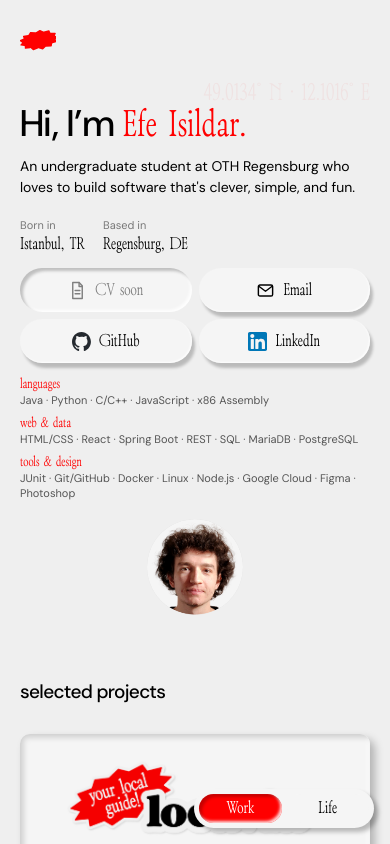
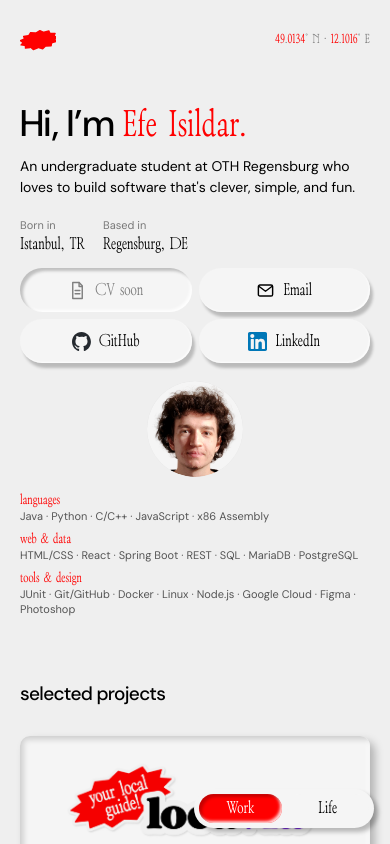
Before and after one commit to efeis/efeis.github.io, a plain HTML site: page index.html in a window 390 px wide. Shown: the top 844 px of the page. Drawn offline with Linux system fonts and the light colour scheme.

Commit message:
reposition skills section and animate coordinates

```diff
--- a/assets/css/main.css
+++ b/assets/css/main.css
@@ -166,6 +166,47 @@ button:focus-visible {
   grid-template-columns: 1fr auto 1fr;
 }
 
+.header-coordinates {
+  justify-self: end;
+  overflow: hidden;
+  color: #00000080;
+  font-family: var(--serif);
+  font-size: clamp(14px, 1.5vw, 20px);
+  letter-spacing: 0.015em;
+  line-height: 1;
+  white-space: nowrap;
+  clip-path: inset(0 100% 0 0);
+  animation: type-header-coordinates 1.5s steps(25, end) 180ms forwards;
+}
+
+.header-coordinates .coordinate-digit {
+  color: #FF0000;
+}
+
+.header-coordinates.is-changing-to-life .coordinate-digit {
+  animation: coordinate-to-life 180ms ease-out both;
+  animation-delay: calc(var(--digit-index) * 45ms);
+}
+
+.header-coordinates.is-changing-to-work .coordinate-digit {
+  animation: coordinate-to-work 180ms ease-out both;
+  animation-delay: calc(var(--digit-index) * 45ms);
+}
+
+@keyframes type-header-coordinates {
+  to { clip-path: inset(0 0 0 0); }
+}
+
+@keyframes coordinate-to-life {
+  from { color: #FF0000; }
+  to { color: #002FFF; }
+}
+
+@keyframes coordinate-to-work {
+  from { color: #002FFF; }
+  to { color: #FF0000; }
+}
+
 .wordmark-icon {
   display: block;
   width: 38px;
@@ -445,6 +486,16 @@ button:focus-visible {
 .intro-copy {
   position: relative;
   z-index: 1;
+}
+
+.intro-aside {
+  position: relative;
+  z-index: 1;
+  display: grid;
+  min-width: 0;
+  align-items: center;
+  grid-template-columns: minmax(220px, 1fr) auto;
+  gap: clamp(20px, 3vw, 42px);
 }
 
 h1,
@@ -1038,6 +1089,18 @@ h1 {
     width: 190px;
   }
 
+  #work-view .intro {
+    grid-template-columns: 1fr;
+  }
+
+  .intro-aside {
+    grid-template-columns: minmax(0, 1fr) 190px;
+  }
+
+  .skills-overview {
+    grid-template-columns: repeat(3, minmax(0, 1fr));
+  }
+
   .project-grid {
     grid-template-columns: repeat(2, minmax(0, 1fr));
   }
@@ -1064,6 +1127,12 @@ h1 {
   .topbar {
     min-height: 42px;
     grid-template-columns: 1fr auto;
+  }
+
+  .header-coordinates {
+    grid-column: 2;
+    grid-row: 1;
+    font-size: 13px;
   }
 
   .wordmark-icon {
@@ -1130,6 +1199,19 @@ h1 {
     justify-items: center;
   }
 
+  .intro-aside {
+    grid-template-columns: 1fr;
+    gap: 16px;
+  }
+
+  .intro-aside .intro-profile {
+    grid-row: 1;
+  }
+
+  .intro-aside .skills-overview {
+    grid-row: 2;
+  }
+
   .portrait-placeholder {
     width: 96px;
   }
@@ -1293,6 +1375,24 @@ h1 {
 }
 
 @media (prefers-reduced-motion: reduce) {
+  .header-coordinates {
+    clip-path: none;
+    animation: none;
+  }
+
+  .header-coordinates.is-changing-to-life .coordinate-digit,
+  .header-coordinates.is-changing-to-work .coordinate-digit {
+    animation: none;
+  }
+
+  .portfolio[data-mode="life"] .header-coordinates .coordinate-digit {
+    color: #002FFF;
+  }
+
+  .portfolio:not([data-mode="life"]) .header-coordinates .coordinate-digit {
+    color: #FF0000;
+  }
+
   *,
   *::before,
   *::after {
@@ -1351,6 +1451,11 @@ h1 {
     grid-template-columns: minmax(0, 1fr) auto;
   }
 
+  #work-view .intro {
+    grid-template-columns: minmax(0, 1fr) minmax(460px, 620px);
+    gap: clamp(28px, 4vw, 64px);
+  }
+
   .portrait-placeholder {
     width: var(--portrait);
   }
@@ -1514,22 +1619,6 @@ h1 {
 .life-intro {
   position: relative;
   isolation: isolate;
-}
-
-.coordinate-watermark {
-  position: absolute;
-  z-index: 0;
-  top: 50%;
-  right: clamp(150px, 18vw, 260px);
-  color: color-mix(in srgb, var(--accent) 5%, transparent);
-  font-family: var(--serif);
-  font-size: clamp(26px, 3.5vw, 52px);
-  font-style: normal;
-  line-height: 0.8;
-  white-space: nowrap;
-  transform: translateY(-50%);
-  pointer-events: none;
-  user-select: none;
 }
 
 .intro-copy,
@@ -1747,13 +1836,6 @@ h1 {
 }
 
 @media (max-width: 1100px) {
-  .coordinate-watermark {
-    top: 24px;
-    right: 0;
-    font-size: clamp(24px, 6vw, 40px);
-    transform: none;
-  }
-
   .lately .life-card {
     grid-template-columns: minmax(130px, 210px) minmax(140px, 1fr);
   }
@@ -1804,10 +1886,9 @@ h1 {
   display: grid;
   width: 100%;
   min-width: 0;
-  max-width: 900px;
-  grid-template-columns: repeat(3, minmax(0, 1fr));
-  gap: 8px 18px;
-  margin-top: 14px;
+  grid-template-columns: 1fr;
+  gap: 12px;
+  margin: 0;
 }
 
 .skill-group {
@@ -1890,7 +1971,6 @@ h1 {
   .skills-overview {
     grid-template-columns: 1fr;
     gap: 8px;
-    margin-top: 14px;
   }
 
   #work-view .project-info {
--- a/assets/js/main.js
+++ b/assets/js/main.js
@@ -1,6 +1,7 @@
 const modeSwitch = document.querySelector(".mode-switch");
 const portfolio = document.querySelector(".portfolio");
 const logo = document.querySelector(".wordmark-icon");
+const headerCoordinates = document.querySelector(".header-coordinates");
 const modeButtons = [...document.querySelectorAll(".mode-button")];
 const views = {
   work: document.querySelector("#work-view"),
@@ -12,6 +13,18 @@ let viewAnimationFrame;
 let activeMode = "work";
 let nowPlayingInterval;
 let nowPlayingRequest;
+
+let coordinateDigitIndex = 0;
+const coordinateParts = [...headerCoordinates.textContent].map((character) => {
+  if (!/\d/.test(character)) return document.createTextNode(character);
+
+  const digit = document.createElement("span");
+  digit.className = "coordinate-digit";
+  digit.style.setProperty("--digit-index", coordinateDigitIndex++);
+  digit.textContent = character;
+  return digit;
+});
+headerCoordinates.replaceChildren(...coordinateParts);
 
 const nowPlayingCard = document.querySelector(".listening-card");
 const nowPlayingTitle = nowPlayingCard.querySelector(".listening-copy h2");
@@ -30,6 +43,12 @@ logo.addEventListener("animationend", (event) => {
     logo.classList.remove("is-color-cycling", "is-color-cycling-reverse");
   }
 });
+
+function animateCoordinateDigits(mode) {
+  headerCoordinates.classList.remove("is-changing-to-life", "is-changing-to-work");
+  void headerCoordinates.offsetWidth;
+  headerCoordinates.classList.add(`is-changing-to-${mode}`);
+}
 
 function setMode(mode) {
   const previousMode = activeMode;
@@ -50,6 +69,10 @@ function setMode(mode) {
   }
   modeSwitch.dataset.active = mode;
   portfolio.dataset.mode = mode;
+
+  if (previousMode !== mode) {
+    animateCoordinateDigits(mode);
+  }
 
   logo.classList.remove("is-color-cycling", "is-color-cycling-reverse");
   if (previousMode !== mode && !window.matchMedia("(prefers-reduced-motion: reduce)").matches) {
--- a/index.html
+++ b/index.html
@@ -18,8 +18,8 @@
     <title>Efe Isildar</title>
     <link rel="canonical" href="https://efeis.github.io/" />
     <link rel="icon" href="assets/media/star.svg" type="image/svg+xml" />
-    <link rel="stylesheet" href="assets/css/main.css" />
-    <script src="assets/js/main.js" defer></script>
+    <link rel="stylesheet" href="assets/css/main.css?v=20261116-3" />
+    <script src="assets/js/main.js?v=20261116-3" defer></script>
   </head>
   <body>
     <main class="portfolio" id="top">
@@ -34,6 +34,8 @@
             Life
           </button>
         </nav>
+
+        <span class="header-coordinates" aria-label="Regensburg coordinates">49.0134° N · 12.1016° E</span>
       </header>
 
       <div class="views-container">
@@ -69,6 +71,9 @@
                   </a>
                 </nav>
               </div>
+            </div>
+
+            <aside class="intro-aside">
               <section class="skills-overview" aria-label="Technical skills">
                 <div class="skill-group">
                   <h2>languages</h2>
@@ -83,14 +88,12 @@
                   <p>JUnit · Git/GitHub · Docker · Linux · Node.js · Google Cloud · Figma · Photoshop</p>
                 </div>
               </section>
-            </div>
-
-            <div class="intro-profile">
-              <div class="portrait-placeholder">
-                <img class="portrait-image" src="assets/media/photo.png" alt="Portrait of Efe Isildar" width="263" height="264" fetchpriority="high" decoding="async" />
+              <div class="intro-profile">
+                <div class="portrait-placeholder">
+                  <img class="portrait-image" src="assets/media/photo.png" alt="Portrait of Efe Isildar" width="263" height="264" fetchpriority="high" decoding="async" />
+                </div>
               </div>
-            </div>
-            <span class="coordinate-watermark" aria-hidden="true">49.0134° N · 12.1016° E</span>
+            </aside>
           </div>
 
           <div class="section-heading">
@@ -167,7 +170,6 @@
                 <img class="portrait-image" src="assets/media/photo.png" alt="Portrait of Efe Isildar" width="263" height="264" loading="lazy" decoding="async" />
               </div>
             </div>
-            <span class="coordinate-watermark" aria-hidden="true">49.0134° N · 12.1016° E</span>
           </div>
 
           <div class="life-grid">
```
